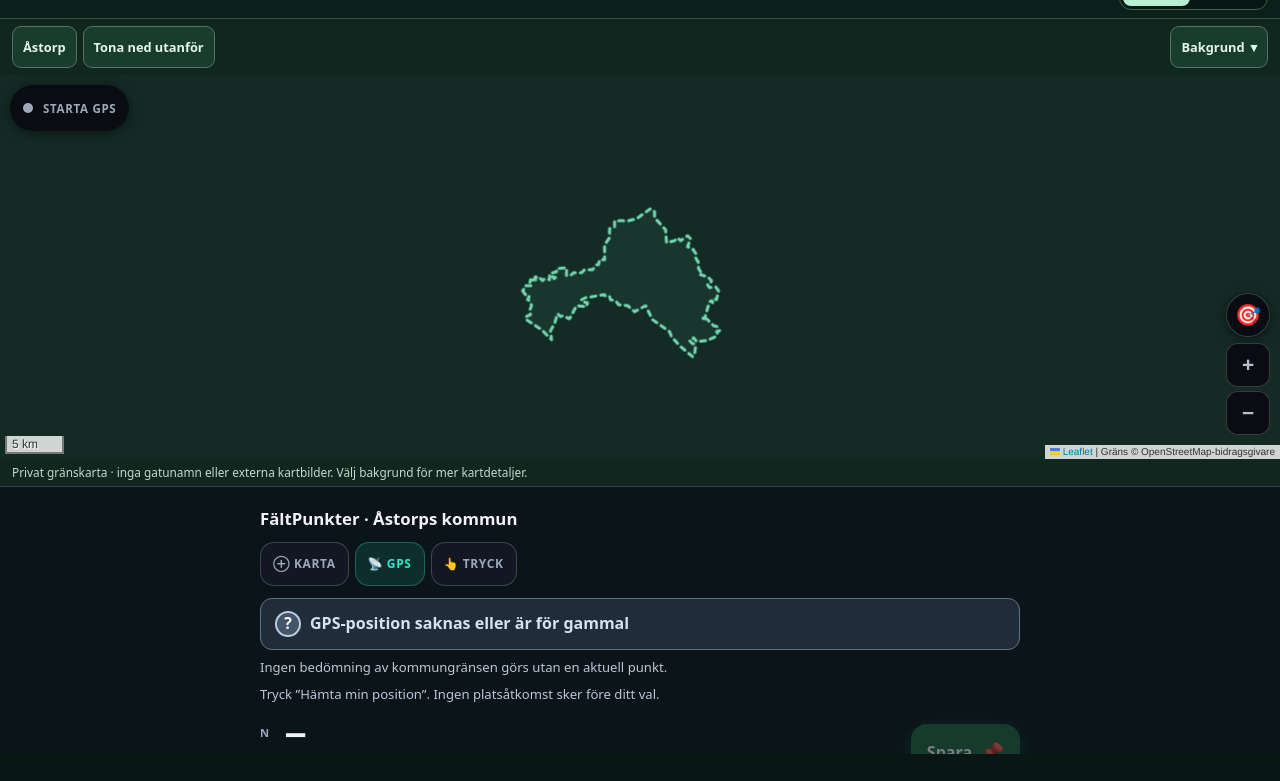
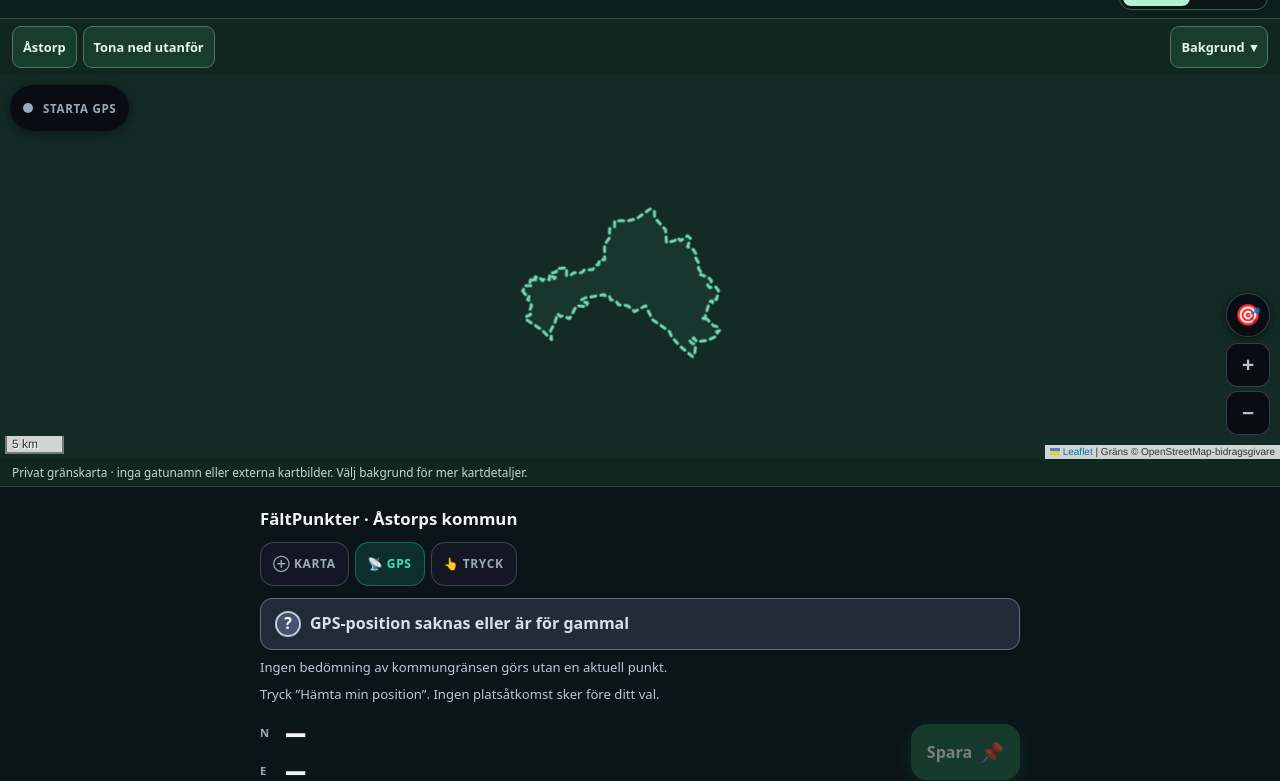
Before and after one commit to hktcr/FaltPunkter, a plain HTML site: page index.html in a window 1280 px wide. Shown: the part 46-827 px from the top of the page. Before the commit the page ends 800 px from the top, so only its background shows below. Drawn offline with Linux system fonts and the light colour scheme.

Commit message:
Use a single document scroll container so compact map actions remain reachable

```diff
--- a/index.html
+++ b/index.html
@@ -279,6 +279,8 @@ button:disabled{opacity:.45;cursor:not-allowed}button:focus-visible,summary:focu
 @media(min-width:760px){.map-first.map-wrap{grid-template-columns:minmax(0,1fr) 340px;grid-template-rows:auto auto minmax(190px,1fr) auto;height:100dvh;min-height:390px}.map-first .app-bar,.map-first .map-toolbar{grid-column:1 / -1}.map-first .map-stage{grid-column:1;grid-row:3}.map-first .map-caption{grid-column:1;grid-row:4}.map-first .map-dock{grid-column:2;grid-row:3 / 5;overflow:auto;padding:16px}.map-first .map-copy-row{flex-direction:column}}
 @media(max-width:759px) and (max-height:500px) and (orientation:landscape){.map-first.map-wrap{grid-template-columns:minmax(0,1fr) 285px;grid-template-rows:auto auto minmax(170px,1fr) auto;height:100dvh;min-height:390px}.map-first .app-bar,.map-first .map-toolbar{grid-column:1 / -1}.map-first .map-stage{grid-column:1;grid-row:3}.map-first .map-caption{grid-column:1;grid-row:4}.map-first .map-dock{grid-column:2;grid-row:3 / 5;overflow:auto;padding:8px}.map-first .map-copy-row{flex-direction:column}}
 @media(max-width:380px){.app-brand{font-size:.95rem}.view-switch button{padding:6px 10px}.map-toolbar{gap:5px;padding:6px 8px}.map-toolbar button,.map-toolbar summary{font-size:.72rem;padding:8px}.map-toolbar details{margin-left:0}.map-first .c-digits{font-size:1.3rem}}
+/* One document scroll container: avoid clipping compact controls on small screens. */
+html{height:100%;overflow:auto;display:block}body{min-height:100%;height:auto;overflow:visible;display:block}
 </style>
 </head>
 <body>
```
